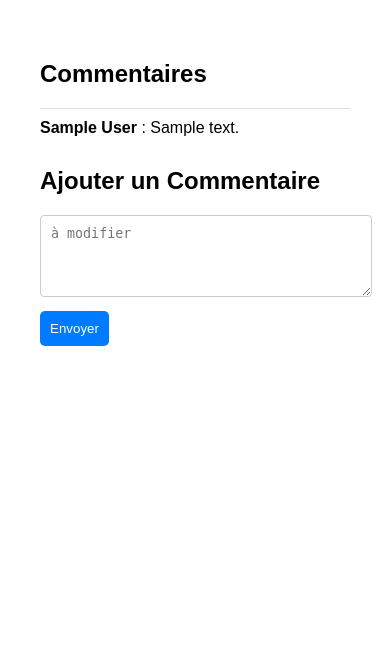
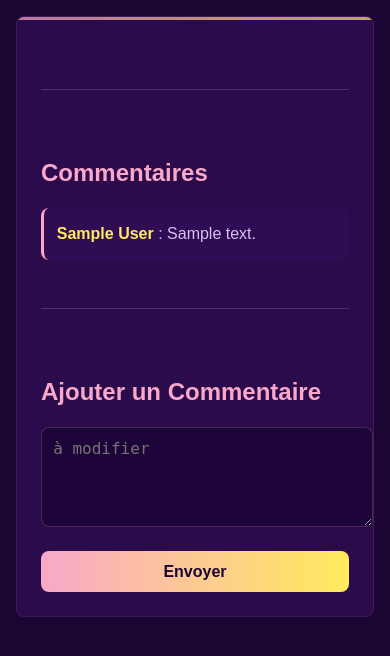
Before and after one commit to Ass4sin/CodingGame, a Flask app: page /blogs/1 in a window 390 px wide. Shown: the top 656 px of the page. Run offline with Flask 3, Linux system fonts and the light colour scheme; tables that the repository leaves empty hold one stand-in row (values such as "Sample post").

Commit message:
Tudor bz ta mere

```diff
--- /dev/null
+++ b/static/css/blog-styles.css
@@ -0,0 +1,230 @@
+/* Variables globales */
+:root {
+    --background: #1a0533;
+    --foreground: #f9a8c9;
+    --mauve: #d8c0f0;
+    --secondary: #ffeb5b;
+    --radius: 8px;
+  }
+
+  /* Styles de base */
+  body {
+    font-family: 'Arial', sans-serif;
+    background-color: var(--background);
+    color: var(--mauve);
+    margin: 0;
+    padding: 0;
+    line-height: 1.6;
+  }
+
+  /* Conteneurs */
+  .blog-container,
+  .form-container {
+    max-width: 900px;
+    margin: 2rem auto;
+    padding: 2rem;
+    background-color: rgba(61, 18, 103, 0.5);
+    backdrop-filter: blur(10px);
+    border: 1px solid rgba(249, 168, 201, 0.1);
+    border-radius: var(--radius);
+    position: relative;
+    overflow: hidden;
+  }
+
+  .blog-container::before,
+  .form-container::before {
+    content: "";
+    position: absolute;
+    top: 0;
+    left: 0;
+    right: 0;
+    height: 3px;
+    background: linear-gradient(to right, var(--foreground), var(--secondary));
+    opacity: 0.7;
+  }
+
+  /* Titres */
+  h1 {
+    font-size: 2.5rem;
+    font-weight: 700;
+    color: var(--foreground);
+    margin-bottom: 2rem;
+    text-align: center;
+    text-shadow: 0 0 15px rgba(255, 235, 91, 0.3);
+    position: relative;
+  }
+
+  h1::after {
+    content: "";
+    position: absolute;
+    bottom: -0.5rem;
+    left: 25%;
+    right: 25%;
+    height: 2px;
+    background: linear-gradient(to right, transparent, var(--mauve), transparent);
+  }
+
+  h2 {
+    font-size: 1.8rem;
+    color: var(--foreground);
+    margin-top: 2rem;
+    margin-bottom: 1rem;
+  }
+
+  /* Articles de blog */
+  .blog-post {
+    margin-bottom: 3rem;
+    padding: 1.5rem;
+    background-color: rgba(61, 18, 103, 0.3);
+    border: 1px solid rgba(249, 168, 201, 0.1);
+    border-radius: var(--radius);
+    transition: transform 0.3s ease, border-color 0.3s ease;
+    position: relative;
+  }
+
+  .blog-post:hover {
+    transform: translateY(-5px);
+    border-color: rgba(249, 168, 201, 0.3);
+  }
+
+  .blog-title {
+    font-size: 1.5rem;
+    color: var(--foreground);
+    margin-top: 0;
+    margin-bottom: 1rem;
+  }
+
+  .blog-content {
+    color: var(--mauve);
+    line-height: 1.7;
+  }
+
+  /* Section commentaires */
+  .comments-section {
+    margin-top: 3rem;
+    padding-top: 2rem;
+    border-top: 1px solid rgba(249, 168, 201, 0.2);
+  }
+
+  .comment {
+    padding: 1rem;
+    margin-bottom: 1rem;
+    background-color: rgba(61, 18, 103, 0.3);
+    border-radius: var(--radius);
+    border-left: 3px solid var(--foreground);
+  }
+
+  .comment strong {
+    color: var(--secondary);
+  }
+
+  /* Formulaire de commentaire */
+  .comment-form {
+    margin-top: 3rem;
+    padding-top: 2rem;
+    border-top: 1px solid rgba(249, 168, 201, 0.2);
+  }
+
+  /* Formulaires */
+  form {
+    display: flex;
+    flex-direction: column;
+    gap: 1.5rem;
+  }
+
+  label {
+    font-size: 1.1rem;
+    color: var(--foreground);
+    margin-bottom: 0.5rem;
+    display: block;
+  }
+
+  input, textarea {
+    width: 100%;
+    padding: 0.8rem;
+    background-color: rgba(26, 5, 51, 0.7);
+    border: 1px solid rgba(249, 168, 201, 0.2);
+    border-radius: var(--radius);
+    color: var(--mauve);
+    font-size: 1rem;
+    transition: border-color 0.3s ease, box-shadow 0.3s ease;
+  }
+
+  input:focus, textarea:focus {
+    outline: none;
+    border-color: var(--foreground);
+    box-shadow: 0 0 0 2px rgba(249, 168, 201, 0.2);
+  }
+
+  button {
+    padding: 0.8rem 2rem;
+    background: linear-gradient(to right, var(--foreground), var(--secondary));
+    border: none;
+    border-radius: var(--radius);
+    color: var(--background);
+    font-weight: bold;
+    font-size: 1rem;
+    cursor: pointer;
+    transition: transform 0.3s ease, opacity 0.3s ease;
+    align-self: flex-end;
+  }
+
+  button:hover {
+    transform: translateY(-3px);
+    opacity: 0.9;
+  }
+
+  /* Message d'absence de contenu */
+  .blog-container > p {
+    text-align: center;
+    font-size: 1.2rem;
+    color: var(--mauve);
+    padding: 2rem;
+    background-color: rgba(61, 18, 103, 0.3);
+    border-radius: var(--radius);
+    border: 1px dashed rgba(249, 168, 201, 0.2);
+  }
+
+  /* Responsive */
+  @media (max-width: 768px) {
+    .blog-container,
+    .form-container {
+      padding: 1.5rem;
+      margin: 1rem;
+    }
+
+    h1 {
+      font-size: 2rem;
+    }
+
+    h2 {
+      font-size: 1.5rem;
+    }
+
+    .blog-title {
+      font-size: 1.3rem;
+    }
+
+    button {
+      padding: 0.7rem 1.5rem;
+      width: 100%;
+    }
+  }
+
+  @media (max-width: 480px) {
+    h1 {
+      font-size: 1.8rem;
+    }
+
+    .blog-post {
+      padding: 1rem;
+    }
+
+    .comment {
+      padding: 0.8rem;
+    }
+
+    input, textarea {
+      padding: 0.7rem;
+    }
+  }
--- a/static/css/coaching_details.css
+++ b/static/css/coaching_details.css
@@ -13,7 +13,6 @@
 }
 
 .coaching-content {
-padding: 4rem 0;
 background-color: var(--background);
 }
 
@@ -93,6 +92,7 @@
 border-radius: var(--radius);
 padding: 3rem;
 margin-top: 4rem;
+margin-bottom: 4rem;
 }
 
 .quote-content {
--- a/static/css/services.css
+++ b/static/css/services.css
@@ -109,6 +109,7 @@
   border: 2px solid rgba(249, 168, 201, 0.3);
   object-fit: cover;
   width: 100%;
+  height: 400px;
   aspect-ratio: 16 / 9;
   transition: transform 0.5s ease;
 }
--- a/templates/about.html
+++ b/templates/about.html
@@ -35,7 +35,7 @@
                 </div>
                 <div class="about-image">
                     <div class="image-glow"></div>
-                    <img src="{{ url_for('static', filename='images/placeholder.jpg') }}" alt="Audrey Rebout - La Ligne 13">
+                    <img src="{{ url_for('static', filename='images/audrey2.jpg') }}" alt="Audrey Rebout - La Ligne 13">
                 </div>
             </div>
         </div>
--- a/templates/base.html
+++ b/templates/base.html
@@ -21,7 +21,6 @@
                         <li><a href="{{ url_for('about') }}">À propos</a></li>
                         <li><a href="{{ url_for('services') }}">Services</a></li>
                         <li><a href="{{ url_for('ateliers') }}">Ateliers</a></li>
-                        <li><a href="{{ url_for('coaching_details') }}">Coaching</a></li>
                         <li><a href="{{ url_for('contact') }}">Contact</a></li>
                     </ul>
                 </nav>
--- a/templates/blog.html
+++ b/templates/blog.html
@@ -3,54 +3,8 @@
 <head>
     <meta charset="UTF-8">
     <meta name="viewport" content="width=device-width, initial-scale=1.0">
+    <link rel="stylesheet" href="{{ url_for('static', filename='css/blog-styles.css') }}">
     <title>Détails du Blog</title>
-    <style>
-        body {
-            font-family: Arial, sans-serif;
-            margin: 20px;
-            padding: 20px;
-        }
-        .blog-container {
-            max-width: 800px;
-            margin: auto;
-        }
-        .blog-post {
-            border-bottom: 1px solid #ddd;
-            padding: 10px 0;
-        }
-        .blog-title {
-            font-size: 1.8em;
-            color: #333;
-        }
-        .blog-content {
-            color: #666;
-        }
-        .comments-section {
-            margin-top: 20px;
-        }
-        .comment {
-            border-top: 1px solid #ddd;
-            padding: 10px 0;
-        }
-        .comment-form textarea {
-            width: 100%;
-            padding: 10px;
-            border: 1px solid #ccc;
-            border-radius: 4px;
-            margin-bottom: 10px;
-        }
-        .comment-form button {
-            background-color: #007BFF;
-            color: white;
-            padding: 10px;
-            border: none;
-            border-radius: 5px;
-            cursor: pointer;
-        }
-        .comment-form button:hover {
-            background-color: #0056b3;
-        }
-    </style>
 </head>
 <body>
     <div class="blog-container">
--- a/templates/index.html
+++ b/templates/index.html
@@ -294,7 +294,7 @@
                 </div>
                 <div class="hero-image">
                     <div class="image-glow"></div>
-                    <img src="{{ url_for('static', filename='images/placeholder.jpg') }}" alt="Audrey Rebout - La Ligne 13">
+                    <img src="{{ url_for('static', filename='images/audrey.jpg') }}" alt="Audrey Rebout - La Ligne 13">
                 </div>
             </div>
         </div>
@@ -561,7 +561,7 @@
                 <a href="mailto:audrey.rebout@laligne13.fr" class="btn primary-btn">
                     <i class="fas fa-envelope"></i> audrey.rebout@laligne13.fr
                 </a>
-                <a href="https://www.linkedin.com/" target="_blank" class="btn secondary-btn">
+                <a href="https://www.linkedin.com/in/audrey-rebout-9144b7162/" target="_blank" class="btn secondary-btn">
                     <i class="fab fa-linkedin"></i> Retrouvez-moi sur LinkedIn
                 </a>
                 <a href="{{ url_for('test') }}" class="btn calendar-btn">
--- a/templates/services.html
+++ b/templates/services.html
@@ -62,7 +62,7 @@
         <div class="container">
             <div class="service-detail">
                 <div class="service-image">
-                    <img src="{{ url_for('static', filename='images/placeholder.jpg') }}" alt="Coaching">
+                    <img src="{{ url_for('static', filename='images/coaching.jpg') }}" alt="Coaching">
                 </div>
                 <div class="service-info">
                     <h2 class="section-title">Du coaching...</h2>
```
Also changed, not shown: templates/blog_form.html (+1 -35 lines), templates/blog_list.html (+2 -55 lines), templates/coaching_details.html (+5 -3 lines), templates/contact.html (+22 -1 lines), static/images/audrey.jpg (added), static/images/coaching.jpg (added), 1 other file.
